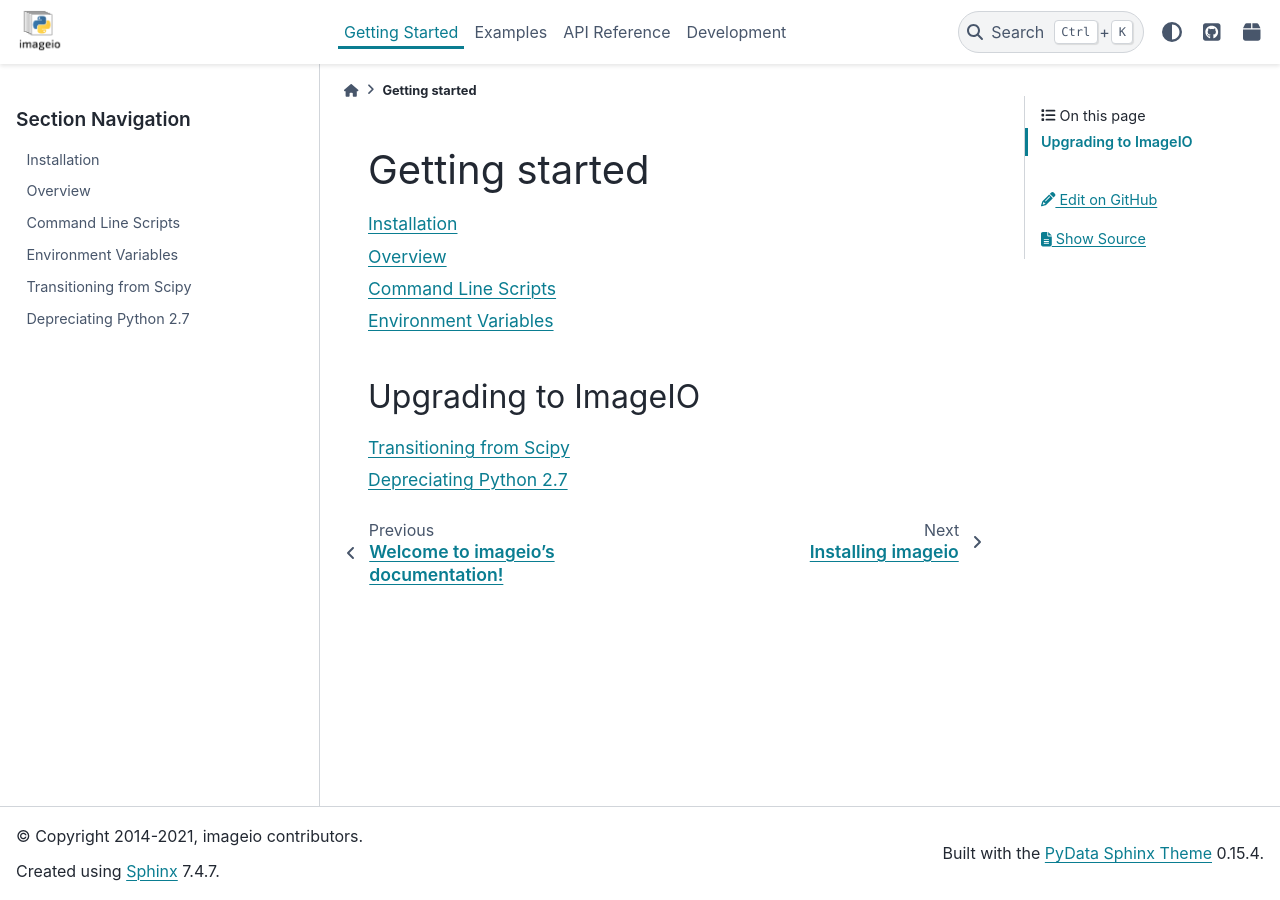
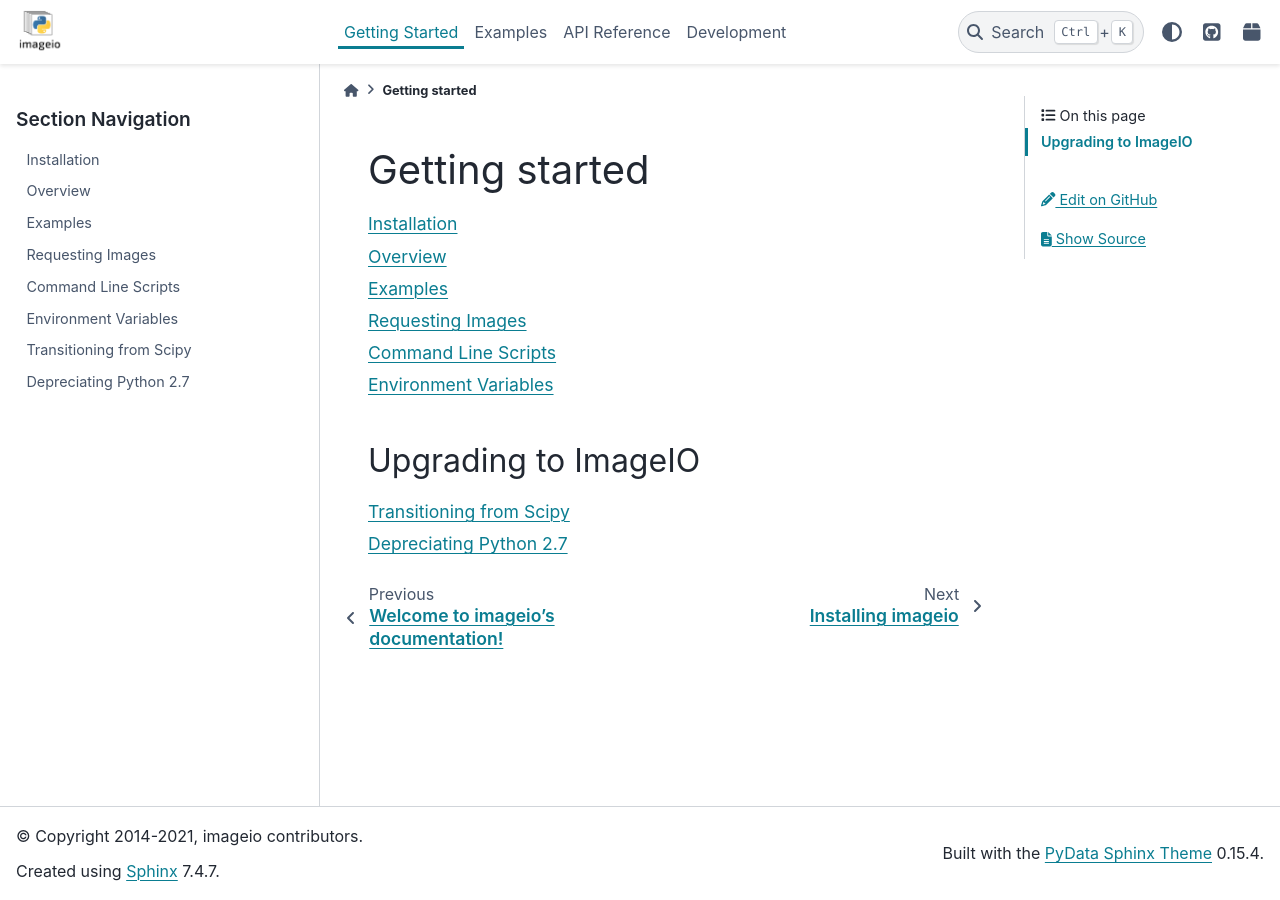
Before and after one commit to imageio/imageio, a Sphinx documentation site: the page built from docs/getting_started/index.rst, in a window 1280 px wide. Built offline with Sphinx 7.4.7 and the PyData theme 0.15.4, drawn with Linux system fonts in a browser that asks for light colours; pages that are not in the unit, such as notebooks, are missing from menus.

Commit message:
DOC: Add requests stub

```diff
--- a/docs/getting_started/index.rst
+++ b/docs/getting_started/index.rst
@@ -7,6 +7,8 @@ Getting started
 
   Installation <installation>
   Overview <overview>
+  Examples <../examples>
+  Requesting Images <requests>
   Standard images <standardimages>
   Command Line Scripts <cmdlinescripts>
   Environment Variables <envvariables>
--- /dev/null
+++ b/docs/getting_started/requests.rst
@@ -0,0 +1,4 @@
+Requesting Images
+=================
+
+TODO: Write prose on what request types (files, objects, http, ...) are supported.
```
